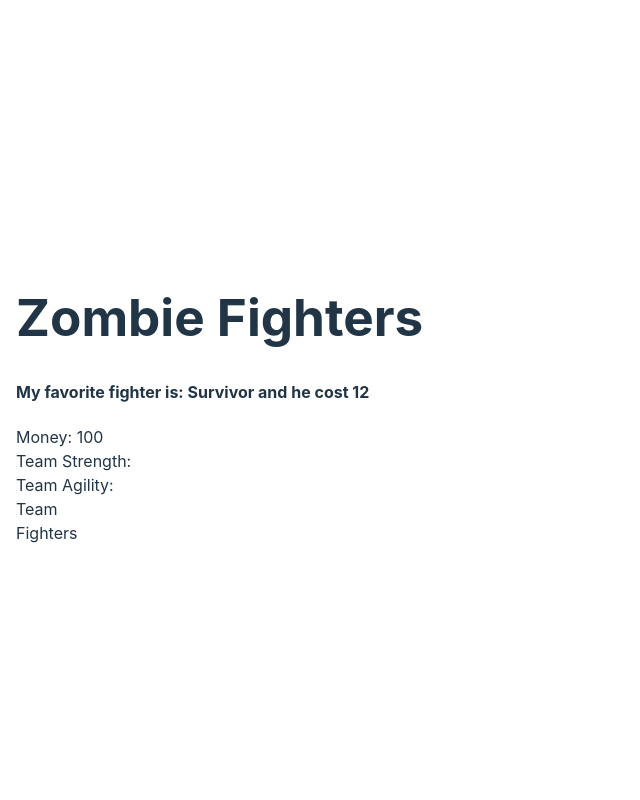
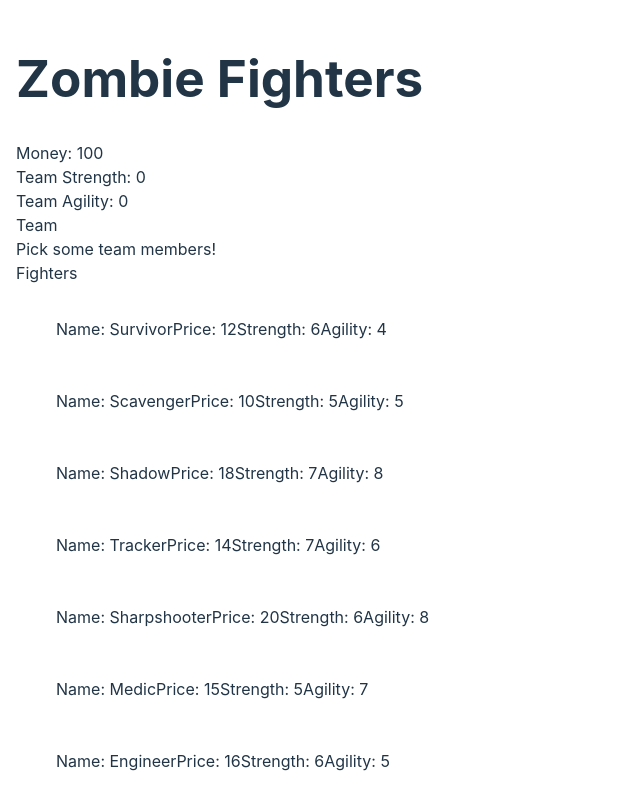
Before and after one commit to holasholasholas/react-state-management-lab, a React (Vite) app: page / in a window 1280 px wide. Shown: the top 800 px of the page, without its empty margins (0-640 px from the left). Built offline with nearby package versions, Linux system fonts and the light colour scheme.

Commit message:
feat: almost done, wonky layout + some more functions and logic to complete

```diff
--- a/src/App.jsx
+++ b/src/App.jsx
@@ -1,121 +1,73 @@
 // src/App.jsx
-import "./App.css"
+import "./App.css";
 import { useState } from "react";
-import FighterList from "./whiteboard";
+import zombieFighters from "./zombiefighters";
+
+const App = () => {
+  const [team, setTeam] = useState([]);
+  const [money, setMoney] = useState(100);
+
+  const handleAddFighter = (fighter) => {
+    if (money < fighter.price) {
+      console.log("Not enough money");
+      return;
+    }
+    setTeam([...team, fighter]);
+    setMoney(money - fighter.price);
+  };
+
+  const handleRemoveFighter = (member) => {
+    console.log("Fighter removed!");
+    setTeam(team.filter(removeMember => removeMember.id != member.id));
+    setMoney(member.price + money);
+  };
+
+  const totalStrength = () => {
+    if (team.length === 0) {
+      return 0
+    } else {
+      return team.reduce((sum, member) => sum + member.strength,0)
+    }
+  }
+  const totalAgility = () => {
+    if (team.length === 0) {
+      return 0
+    } else {
+      return team.reduce((sum, member) => sum + member.agility,0)
+    }
+
+}
 
 
-
-
-const App = () => {
-
-
-
-const team = []
-const [money, setMoney] = useState(100)
-const zombieFighters = [
-  {
-    id: 1,
-    name: 'Survivor',
-    price: 12,
-    strength: 6,
-    agility: 4,
-    img: 'https://pages.git.generalassemb.ly/modular-curriculum-all-courses/react-state-management-lab/assets/0c2d6b.png',
-  },
-  {
-    id: 2,
-    name: 'Scavenger',
-    price: 10,
-    strength: 5,
-    agility: 5,
-    img: 'https://pages.git.generalassemb.ly/modular-curriculum-all-courses/react-state-management-lab/assets/033a16.png',
-  },
-  {
-    id: 3,
-    name: 'Shadow',
-    price: 18,
-    strength: 7,
-    agility: 8,
-    img: 'https://pages.git.generalassemb.ly/modular-curriculum-all-courses/react-state-management-lab/assets/262c36.png',
-  },
-  {
-    id: 4,
-    name: 'Tracker',
-    price: 14,
-    strength: 7,
-    agility: 6,
-    img: 'https://pages.git.generalassemb.ly/modular-curriculum-all-courses/react-state-management-lab/assets/3c1e70.png',
-  },
-  {
-    id: 5,
-    name: 'Sharpshooter',
-    price: 20,
-    strength: 6,
-    agility: 8,
-    img: 'https://pages.git.generalassemb.ly/modular-curriculum-all-courses/react-state-management-lab/assets/4b2900.png',
-  },
-  {
-    id: 6,
-    name: 'Medic',
-    price: 15,
-    strength: 5,
-    agility: 7,
-    img: 'https://pages.git.generalassemb.ly/modular-curriculum-all-courses/react-state-management-lab/assets/5a1e02.png',
-  },
-  {
-    id: 7,
-    name: 'Engineer',
-    price: 16,
-    strength: 6,
-    agility: 5,
-    img: 'https://pages.git.generalassemb.ly/modular-curriculum-all-courses/react-state-management-lab/assets/5e103e.png',
-  },
-  {
-    id: 8,
-    name: 'Brawler',
-    price: 11,
-    strength: 8,
-    agility: 3,
-    img: 'https://pages.git.generalassemb.ly/modular-curriculum-all-courses/react-state-management-lab/assets/67060c.png',
-  },
-  {
-    id: 9,
-    name: 'Infiltrator',
-    price: 17,
-    strength: 5,
-    agility: 9,
-    img: 'https://pages.git.generalassemb.ly/modular-curriculum-all-courses/react-state-management-lab/assets/ac3220.png',
-  },
-  {
-    id: 10,
-    name: 'Leader',
-    price: 22,
-    strength: 7,
-    agility: 6,
-    img: 'https://pages.git.generalassemb.ly/modular-curriculum-all-courses/react-state-management-lab/assets/e41f26.png',
-  },
-]
-
   return (
-
-
-
     <>
-
-
       <h1>Zombie Fighters</h1>
-    <h4><FighterList /></h4>
+      <h4></h4>
 
       <div>Money: {money}</div>
-    <div>Team Strength: </div>
-    <div>Team Agility:</div>
+      <div>Team Strength: {totalStrength()} </div>
+      <div>Team Agility: {totalAgility()}</div>
       <div>Team</div>
+      {team.length === 0 ? ("Pick some team members!") : <p>Time to fight!</p> }
       <div>Fighters</div>
-    <section>
-    </section>
 
+        <div className="zombies">
+          {zombieFighters.map((zombie) => (
+            <>
+              <ul key={zombie.id}>
+              <p>Name: {zombie.name}</p>
+              <p>Price: {zombie.price}</p>
+              <p>Strength: {zombie.strength}</p>
+              <p>Agility: {zombie.agility}</p>
+              </ul>
+            </>
+          ))}
+        </div>
 
+      <button onClick={() => handleAddFighter(fighter)}>Add</button>
+      <section></section>
     </>
   );
-}
+};
 
-export default App
+export default App;
--- /dev/null
+++ b/src/zombiefighters.jsx
@@ -0,0 +1,84 @@
+const zombieFighters = [
+    {
+      id: 1,
+      name: "Survivor",
+      price: 12,
+      strength: 6,
+      agility: 4,
+      img: "https://pages.git.generalassemb.ly/modular-curriculum-all-courses/react-state-management-lab/assets/0c2d6b.png",
+    },
+    {
+      id: 2,
+      name: "Scavenger",
+      price: 10,
+      strength: 5,
+      agility: 5,
+      img: "https://pages.git.generalassemb.ly/modular-curriculum-all-courses/react-state-management-lab/assets/033a16.png",
+    },
+    {
+      id: 3,
+      name: "Shadow",
+      price: 18,
+      strength: 7,
+      agility: 8,
+      img: "https://pages.git.generalassemb.ly/modular-curriculum-all-courses/react-state-management-lab/assets/262c36.png",
+    },
+    {
+      id: 4,
+      name: "Tracker",
+      price: 14,
+      strength: 7,
+      agility: 6,
+      img: "https://pages.git.generalassemb.ly/modular-curriculum-all-courses/react-state-management-lab/assets/3c1e70.png",
+    },
+    {
+      id: 5,
+      name: "Sharpshooter",
+      price: 20,
+      strength: 6,
+      agility: 8,
+      img: "https://pages.git.generalassemb.ly/modular-curriculum-all-courses/react-state-management-lab/assets/4b2900.png",
+    },
+    {
+      id: 6,
+      name: "Medic",
+      price: 15,
+      strength: 5,
+      agility: 7,
+      img: "https://pages.git.generalassemb.ly/modular-curriculum-all-courses/react-state-management-lab/assets/5a1e02.png",
+    },
+    {
+      id: 7,
+      name: "Engineer",
+      price: 16,
+      strength: 6,
+      agility: 5,
+      img: "https://pages.git.generalassemb.ly/modular-curriculum-all-courses/react-state-management-lab/assets/5e103e.png",
+    },
+    {
+      id: 8,
+      name: "Brawler",
+      price: 11,
+      strength: 8,
+      agility: 3,
+      img: "https://pages.git.generalassemb.ly/modular-curriculum-all-courses/react-state-management-lab/assets/67060c.png",
+    },
+    {
+      id: 9,
+      name: "Infiltrator",
+      price: 17,
+      strength: 5,
+      agility: 9,
+      img: "https://pages.git.generalassemb.ly/modular-curriculum-all-courses/react-state-management-lab/assets/ac3220.png",
+    },
+    {
+      id: 10,
+      name: "Leader",
+      price: 22,
+      strength: 7,
+      agility: 6,
+      img: "https://pages.git.generalassemb.ly/modular-curriculum-all-courses/react-state-management-lab/assets/e41f26.png",
+    },
+  ];
+
+  export default zombieFighters;
```
Also changed, not shown: src/zombies.js (added, +84 -0 lines). Lines whose indentation alone changed are shown as unchanged.
